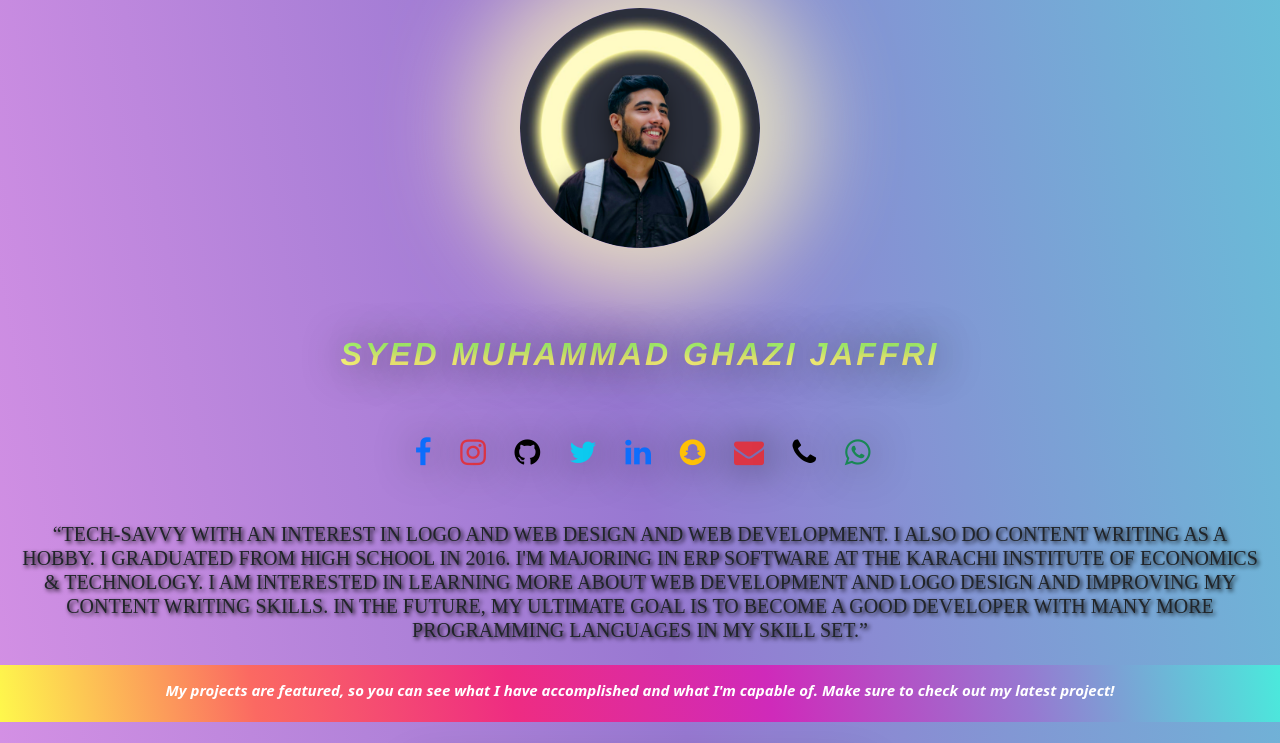
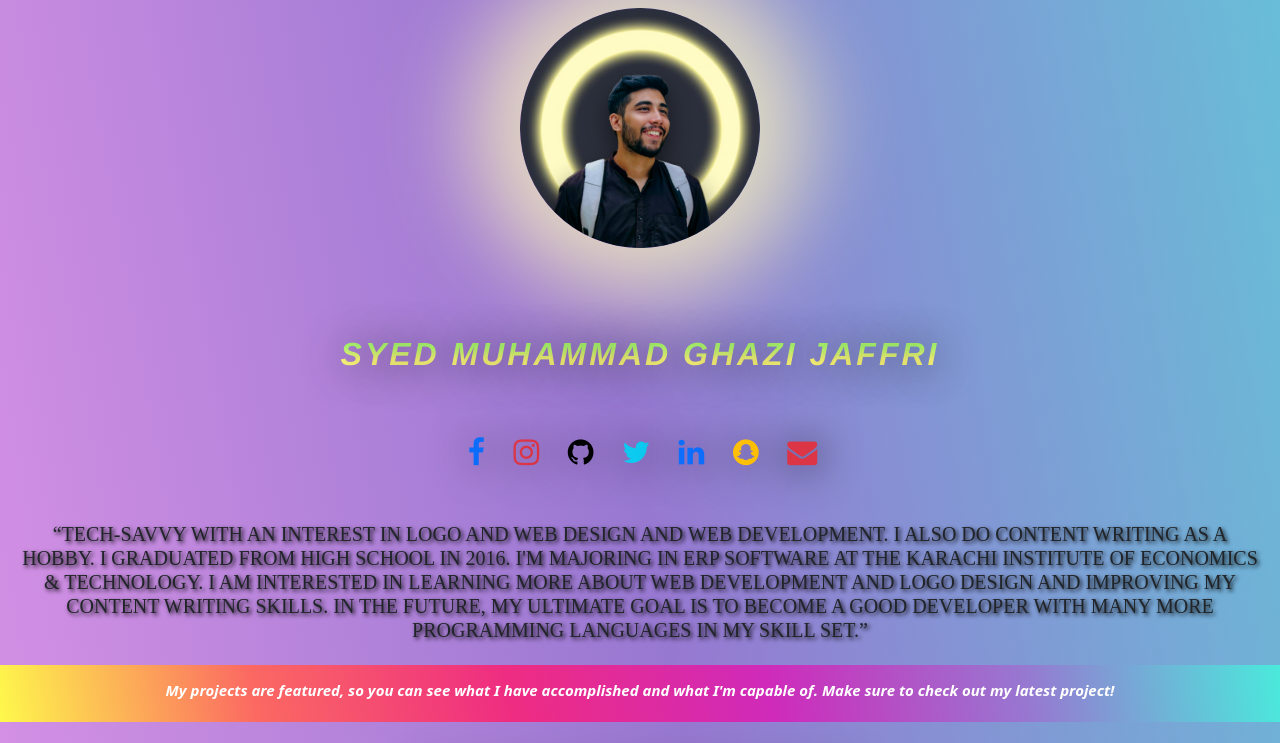
Before and after one commit to smghazijaffri/smghazijaffri.github.io, a website: page index.html in a window 1280 px wide. Shown: the top 743 px of the page. Drawn offline with nearby package versions, Linux system fonts and the light colour scheme.

Commit message:
Number Removed

```diff
--- a/index.html
+++ b/index.html
@@ -120,25 +120,6 @@
                       title="Email"
                       ><i
                         class="fa fa-envelope text-danger"
-                        data-wow-delay="0.5s"
-                      ></i
-                    ></a>
-                  </li>
-                  <li>
-                    <a href="tel:+92303-0592-874" title="Call"
-                      ><i
-                        class="fa fa-phone text-black"
-                        data-wow-delay="0.5s"
-                      ></i
-                    ></a>
-                  </li>
-                  <li>
-                    <a
-                      href="https://wa.me/923030592874?text="
-                      target="_blank"
-                      title="Whatsapp"
-                      ><i
-                        class="fa fa-whatsapp text-success"
                         data-wow-delay="0.5s"
                       ></i
                     ></a>
```
